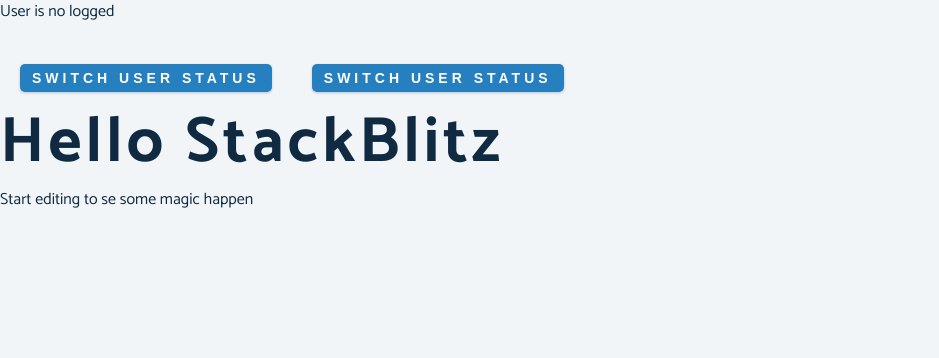
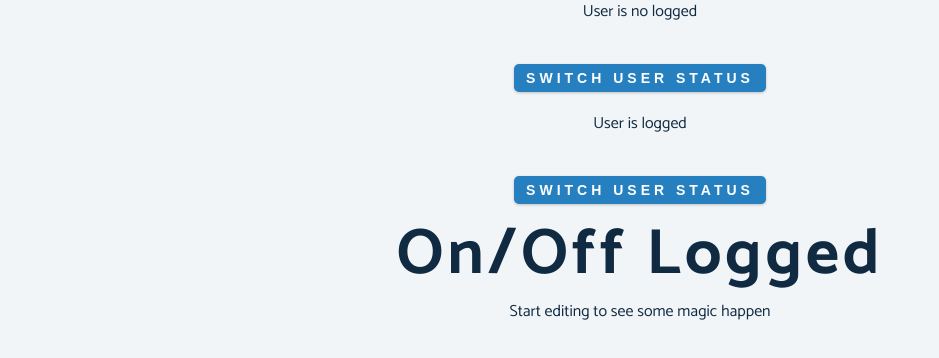
Before and after one commit to xxxmarxxx/first-react, a React (Create React App) app: page / in a window 1280 px wide. Shown: the top 358 px of the page, without its empty margins (0-939 px from the left). Built offline with nearby package versions, Linux system fonts and the light colour scheme.

Commit message:
added two appContext button

```diff
--- a/src/PolskieUdemy/LE140/App.js
+++ b/src/PolskieUdemy/LE140/App.js
@@ -10,30 +10,48 @@ import { AppContext, defaultObject } from "./AppContext";
 class App extends PureComponent {
   state = {
     isUserLogged: defaultObject.isUserLogged,
+    isUserAdult: true,
   };
 
   render() {
     return (
-      <div>
+      <div className='center'>
         <AppContext.Provider
           value={{
             isUserLogged: this.state.isUserLogged,
-            toggleLoggedState: this.handleToggleStateIsLogeged,
+            toggleLoggedState: this.handleToggleStateIsLogged,
           }}
         >
           <UserInfo />
           <Button />
+        </AppContext.Provider>
+        <AppContext.Provider
+          value={{
+            isUserLogged: this.state.isUserAdult,
+            toggleLoggedState: this.handleToggleStateIsAdult,
+          }}
+        >
+          <UserInfo />
           <Button />
         </AppContext.Provider>
-        <h1>Hello StackBlitz</h1>
-        <p>Start editing to se some magic happen </p>
+        <h1>on/off Logged</h1>
+        <p>Start editing to see some magic happen </p>
       </div>
     );
   }
-  handleToggleStateIsLogged = () =>
-    this.setState((prevState) => ({
-      isUserLogged: !prevState.isUserLogged,
+  handleToggleStateIsLogged = () => {
+    // console.log('hello');
+    this.setState(prevState => ({
+      isUserLogged: !prevState.isUserLogged
     }));
+  }
+  handleToggleStateIsAdult = () => {
+
+    this.setState(prevState => ({
+      isUserAdult: !prevState.isUserAdult
+    }));
+  }
+
 }
 
 export default App;
```
